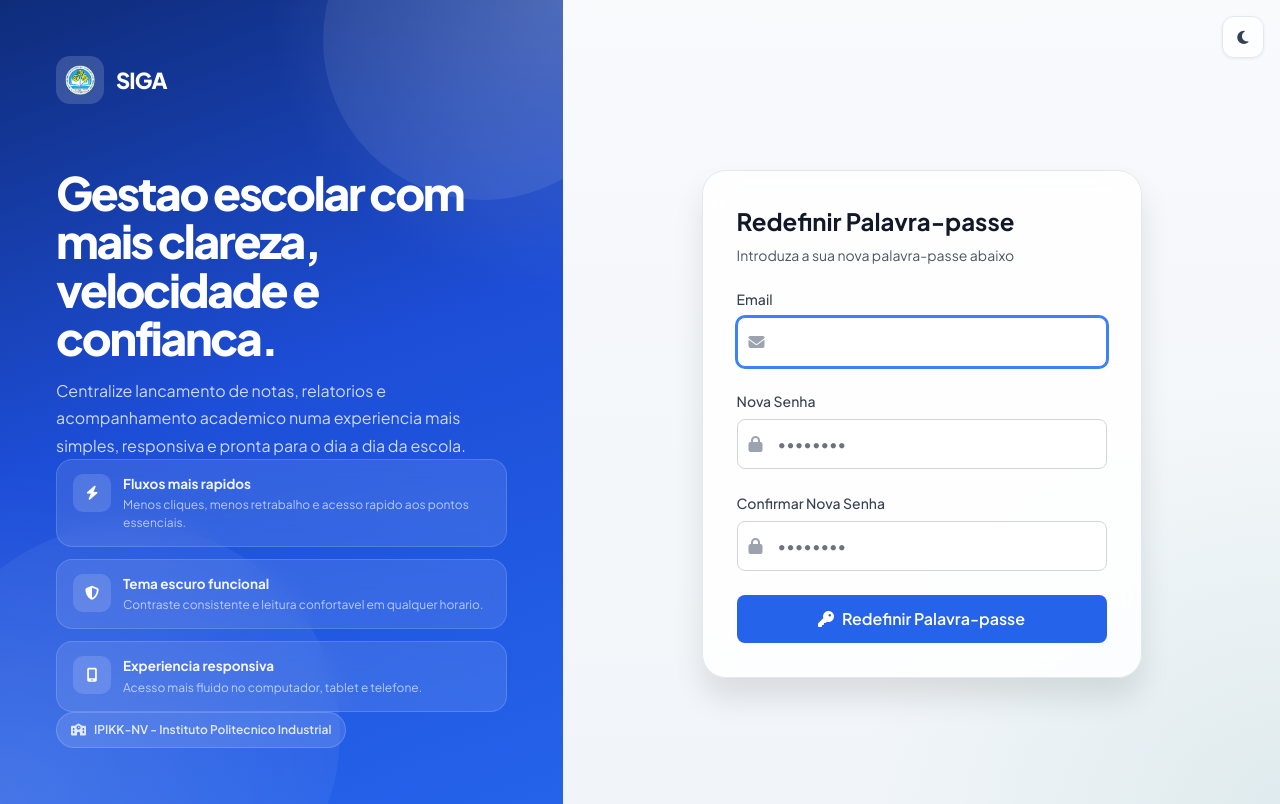
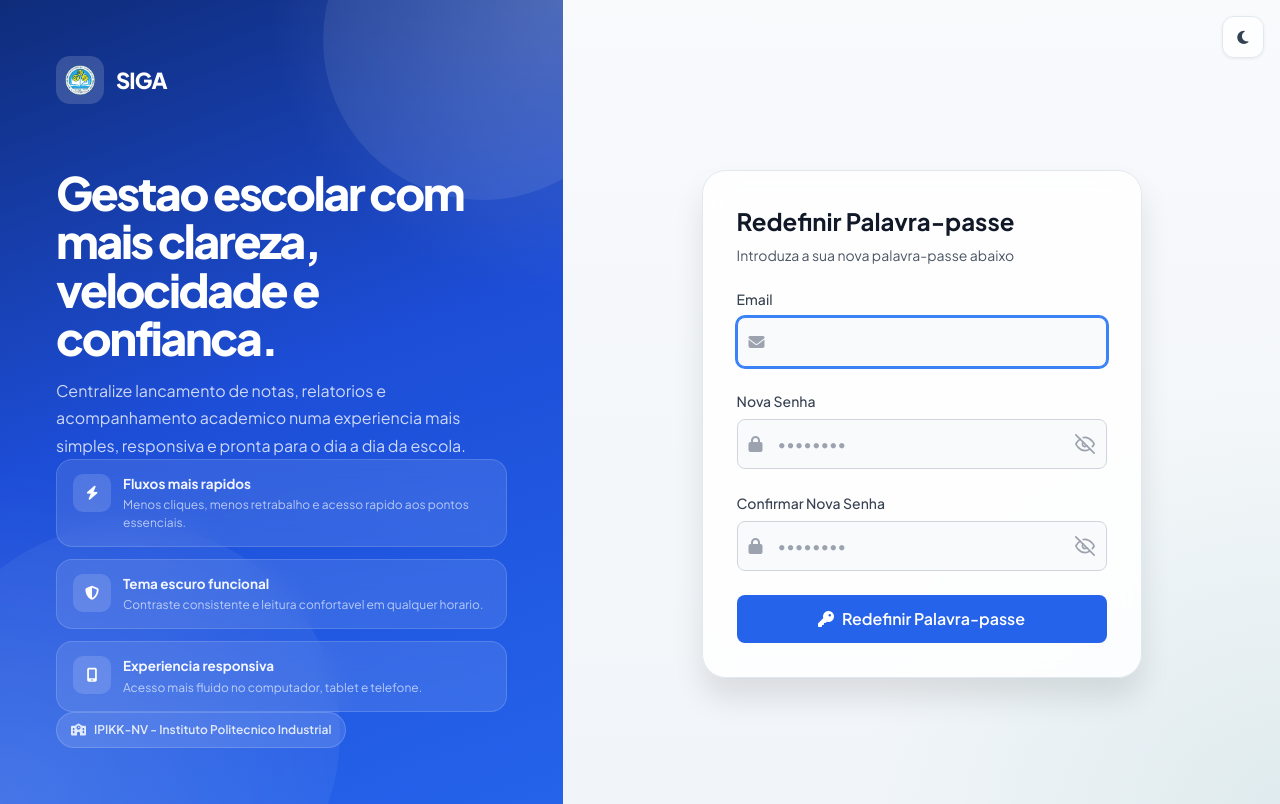
Before and after one commit to josemarpas26-cyber/sistema-escolar2, a Laravel app: page /reset-password/1 in a window 1280 px wide. Run offline with Laravel 12, Linux system fonts and the light colour scheme; style sheets or scripts are compiled from the project's sources; parts of the project's set-up code (start-up, migrations or seed data) failed here and were passed over; some libraries are stand-ins or nearby versions.

Commit message:
So para aumetar o meu numero de commits

```diff
--- a/resources/views/auth/reset-password.blade.php
+++ b/resources/views/auth/reset-password.blade.php
@@ -29,7 +29,7 @@
                 id="email"
                 name="email"
                 value="{{ old('email', $request->email) }}"
-                class="block w-full pl-10 pr-3 py-3 border border-gray-300 rounded-lg focus:ring-2 focus:ring-primary-500 focus:border-primary-500 transition-colors @error('email') border-red-500 @enderror"
+                class="block w-full pl-10 pr-3 py-3 border border-gray-300 dark:border-gray-600 rounded-lg bg-gray-50 dark:bg-gray-700 text-gray-900 dark:text-gray-100 placeholder-gray-400 dark:placeholder-gray-400 focus:ring-2 focus:ring-primary-500 focus:border-primary-500 transition-colors @error('email') border-red-500 @enderror"
                 required
                 autofocus
             >
@@ -44,18 +44,34 @@
         <label for="password" class="block text-sm font-medium text-gray-700 mb-2">
             Nova Senha
         </label>
-        <div class="relative">
+        <div class="relative" x-data="{ mostrar: false }">
             <div class="absolute inset-y-0 left-0 pl-3 flex items-center pointer-events-none">
                 <i class="fas fa-lock text-gray-400"></i>
             </div>
             <input
-                type="password"
+                :type="mostrar ? 'text' : 'password'"
                 id="password"
                 name="password"
-                class="block w-full pl-10 pr-3 py-3 border border-gray-300 rounded-lg focus:ring-2 focus:ring-primary-500 focus:border-primary-500 transition-colors @error('password') border-red-500 @enderror"
+                class="block w-full pl-10 pr-12 py-3 border border-gray-300 dark:border-gray-600 rounded-lg bg-gray-50 dark:bg-gray-700 text-gray-900 dark:text-gray-100 placeholder-gray-400 dark:placeholder-gray-400 focus:ring-2 focus:ring-primary-500 focus:border-primary-500 transition-colors @error('password') border-red-500 @enderror"
                 placeholder="••••••••"
                 required
             >
+            <button
+                type="button"
+                x-on:click="mostrar = !mostrar"
+                class="absolute inset-y-0 right-0 flex items-center pr-3 text-gray-400 hover:text-gray-600 dark:text-gray-300 dark:hover:text-gray-100 transition-colors duration-150 focus:outline-none"
+                :aria-label="mostrar ? 'Ocultar senha' : 'Mostrar senha'"
+                tabindex="-1"
+            >
+                <svg x-show="mostrar" x-cloak class="w-5 h-5" viewBox="0 0 24 24" fill="none" stroke="currentColor" stroke-width="2" stroke-linecap="round" stroke-linejoin="round">
+                    <path d="M1 12s4-8 11-8 11 8 11 8-4 8-11 8-11-8-11-8z"/>
+                    <circle cx="12" cy="12" r="3"/>
+                </svg>
+                <svg x-show="!mostrar" x-cloak class="w-5 h-5" viewBox="0 0 24 24" fill="none" stroke="currentColor" stroke-width="2" stroke-linecap="round" stroke-linejoin="round">
+                    <path d="M17.94 17.94A10.07 10.07 0 0 1 12 20c-7 0-11-8-11-8a18.45 18.45 0 0 1 5.06-5.94M9.9 4.24A9.12 9.12 0 0 1 12 4c7 0 11 8 11 8a18.5 18.5 0 0 1-2.16 3.19m-6.72-1.07a3 3 0 1 1-4.24-4.24"/>
+                    <line x1="1" y1="1" x2="23" y2="23"/>
+                </svg>
+            </button>
         </div>
         @error('password')
         <p class="mt-2 text-sm text-red-600">{{ $message }}</p>
@@ -67,18 +83,34 @@
         <label for="password_confirmation" class="block text-sm font-medium text-gray-700 mb-2">
             Confirmar Nova Senha
         </label>
-        <div class="relative">
+        <div class="relative" x-data="{ mostrar: false }">
             <div class="absolute inset-y-0 left-0 pl-3 flex items-center pointer-events-none">
                 <i class="fas fa-lock text-gray-400"></i>
             </div>
             <input
-                type="password"
+                :type="mostrar ? 'text' : 'password'"
                 id="password_confirmation"
                 name="password_confirmation"
-                class="block w-full pl-10 pr-3 py-3 border border-gray-300 rounded-lg focus:ring-2 focus:ring-primary-500 focus:border-primary-500 transition-colors"
+                class="block w-full pl-10 pr-12 py-3 border border-gray-300 dark:border-gray-600 rounded-lg bg-gray-50 dark:bg-gray-700 text-gray-900 dark:text-gray-100 placeholder-gray-400 dark:placeholder-gray-400 focus:ring-2 focus:ring-primary-500 focus:border-primary-500 transition-colors"
                 placeholder="••••••••"
                 required
             >
+            <button
+                type="button"
+                x-on:click="mostrar = !mostrar"
+                class="absolute inset-y-0 right-0 flex items-center pr-3 text-gray-400 hover:text-gray-600 dark:text-gray-300 dark:hover:text-gray-100 transition-colors duration-150 focus:outline-none"
+                :aria-label="mostrar ? 'Ocultar senha' : 'Mostrar senha'"
+                tabindex="-1"
+            >
+                <svg x-show="mostrar" x-cloak class="w-5 h-5" viewBox="0 0 24 24" fill="none" stroke="currentColor" stroke-width="2" stroke-linecap="round" stroke-linejoin="round">
+                    <path d="M1 12s4-8 11-8 11 8 11 8-4 8-11 8-11-8-11-8z"/>
+                    <circle cx="12" cy="12" r="3"/>
+                </svg>
+                <svg x-show="!mostrar" x-cloak class="w-5 h-5" viewBox="0 0 24 24" fill="none" stroke="currentColor" stroke-width="2" stroke-linecap="round" stroke-linejoin="round">
+                    <path d="M17.94 17.94A10.07 10.07 0 0 1 12 20c-7 0-11-8-11-8a18.45 18.45 0 0 1 5.06-5.94M9.9 4.24A9.12 9.12 0 0 1 12 4c7 0 11 8 11 8a18.5 18.5 0 0 1-2.16 3.19m-6.72-1.07a3 3 0 1 1-4.24-4.24"/>
+                    <line x1="1" y1="1" x2="23" y2="23"/>
+                </svg>
+            </button>
         </div>
     </div>
 
```
